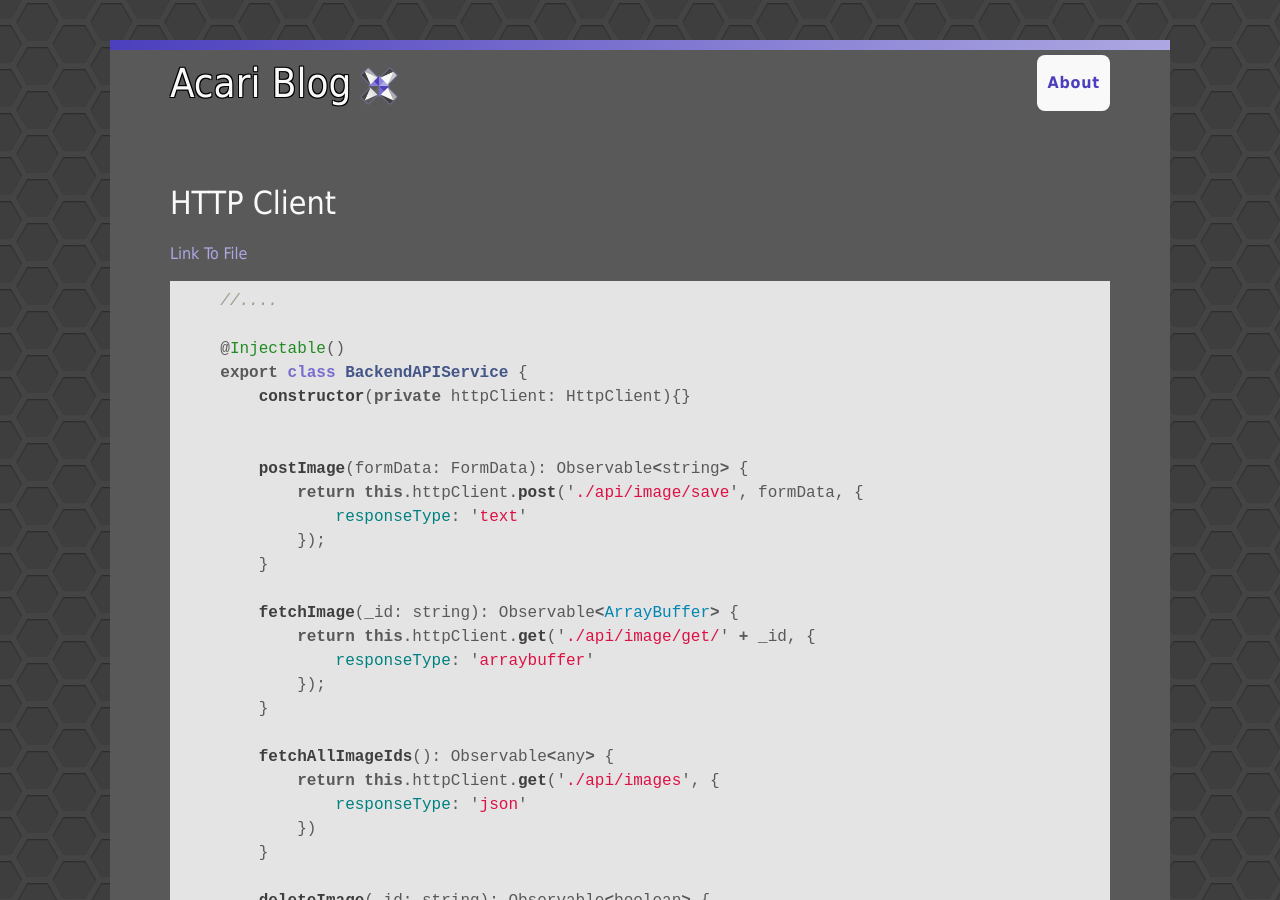
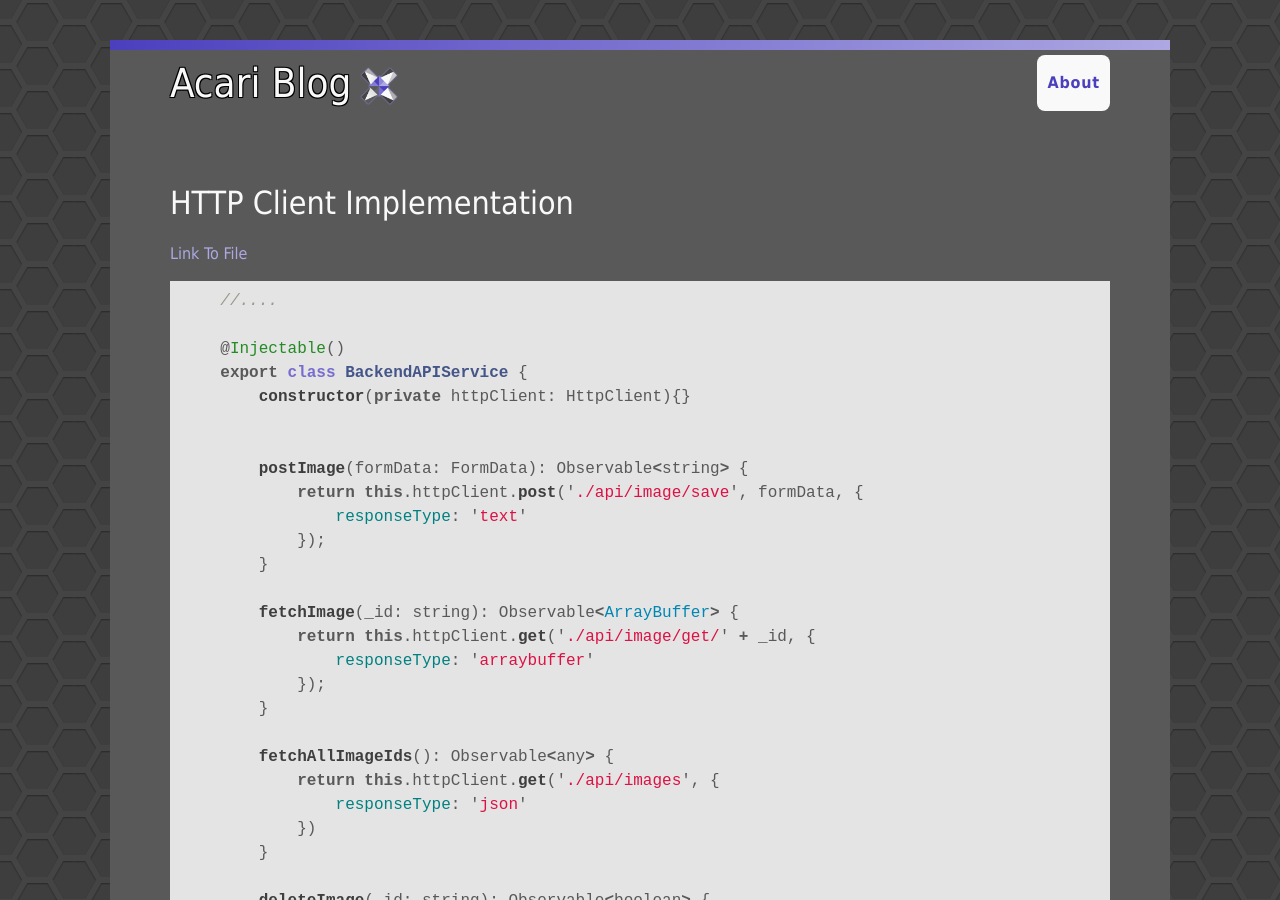
Before and after one commit to Unthrottled/blog, a Jekyll site: the page built from code/rmip/http_client.md, in a window 1280 px wide and 900 px high. Built offline with Jekyll 4.4.1, drawn with Linux system fonts in a browser that asks for light colours.

Commit message:
Titled and linked!

```diff
--- a/code/rmip/http_client.md
+++ b/code/rmip/http_client.md
@@ -2,7 +2,7 @@
 layout: post
 ---
 
-HTTP Client
+HTTP Client Implementation
 ---
 
 [Link To File](https://github.com/cyclic-reference/mongo-images/blob/master/web-content/src/app/services/BackendAPI.service.ts)
```
Also changed, not shown: _posts/2017-12-14-Reactive-Mongo-Image-Persistence.md (+1 -0 lines).
